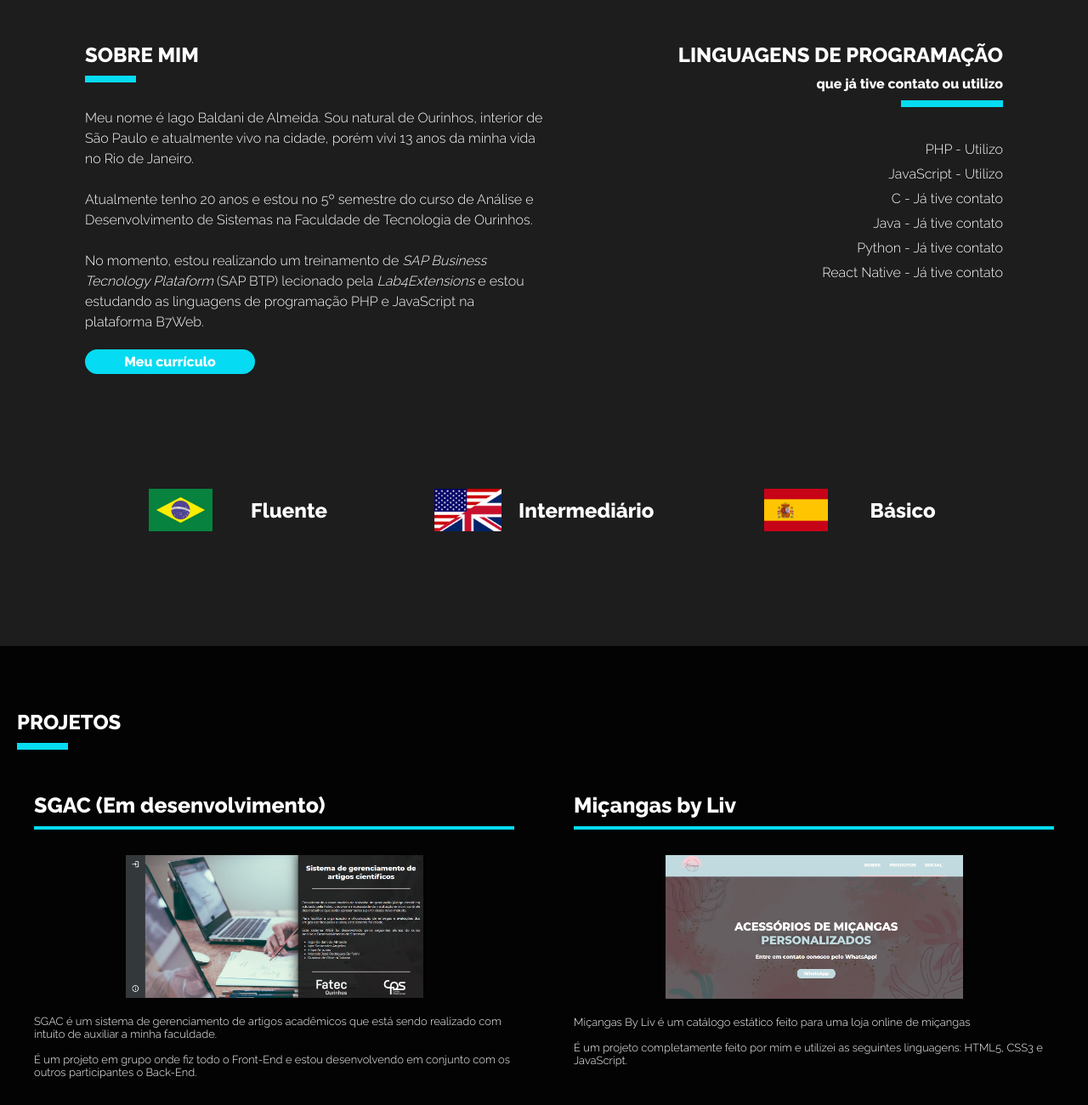
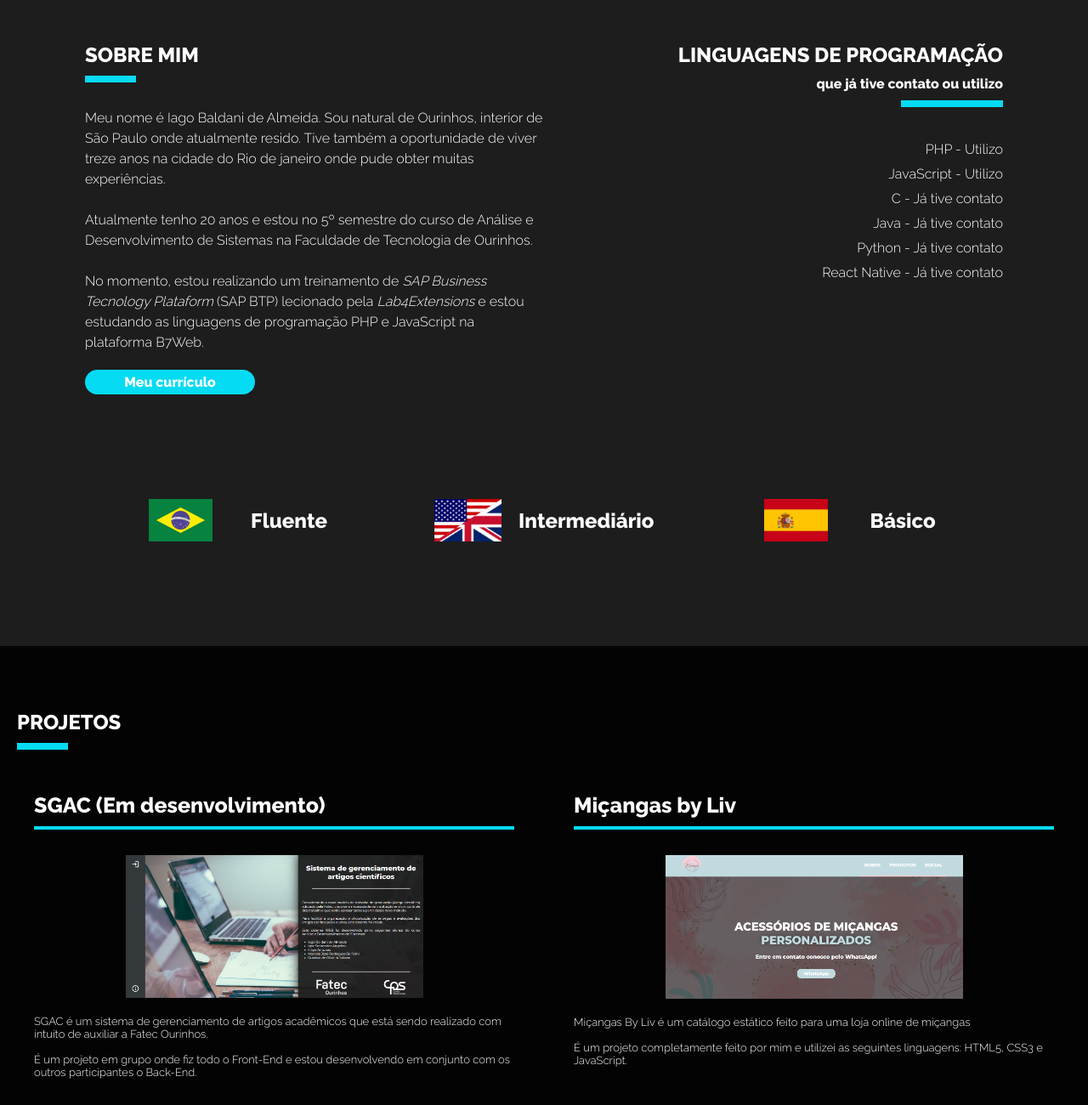
Before and after one commit to IagoBaldani/MyPortfolio, a plain HTML site: page index.html in a window 1280 px wide. Shown: the part 840-2140 px from the top of the page at 85% size. Drawn offline with Linux system fonts and the light colour scheme.

Commit message:
Alteração do texto na seção sobre

```diff
--- a/index.html
+++ b/index.html
@@ -52,8 +52,9 @@
                         <div class="left">
                             <h2>SOBRE MIM</h2>
                             <div class="entalhe"></div>
-                            <p> Meu nome é Iago Baldani de Almeida. Sou natural de Ourinhos, interior de São Paulo e atualmente vivo
-                                na cidade, porém vivi 13 anos da minha vida no Rio de Janeiro.</br></br>
+                            <p> Meu nome é Iago Baldani de Almeida. Sou natural de Ourinhos, interior de São Paulo onde atualmente resido.
+                                Tive também a oportunidade de viver treze anos na cidade do Rio de janeiro onde
+                                pude obter muitas experiências.</br></br>
                                 Atualmente tenho 20 anos e estou no 5º semestre do curso de Análise e
                                 Desenvolvimento de Sistemas na Faculdade de Tecnologia de Ourinhos. </br></br>
                                 No momento, estou realizando um treinamento de <i> SAP Business Tecnology Plataform </i>
@@ -107,7 +108,7 @@
                             <img class="imgprin" src="assets/archives/sgac.png" width="350px">
                             <div class="texto">
                                 <p>SGAC é um sistema de gerenciamento de artigos acadêmicos que está sendo
-                                    realizado com intuito de auxiliar a minha faculdade. </br></br>
+                                    realizado com intuito de auxiliar a Fatec Ourinhos. </br></br>
                                     É um projeto em grupo onde fiz todo o Front-End e estou desenvolvendo em
                                     conjunto com os outros participantes o Back-End.
                                 </p>
```
